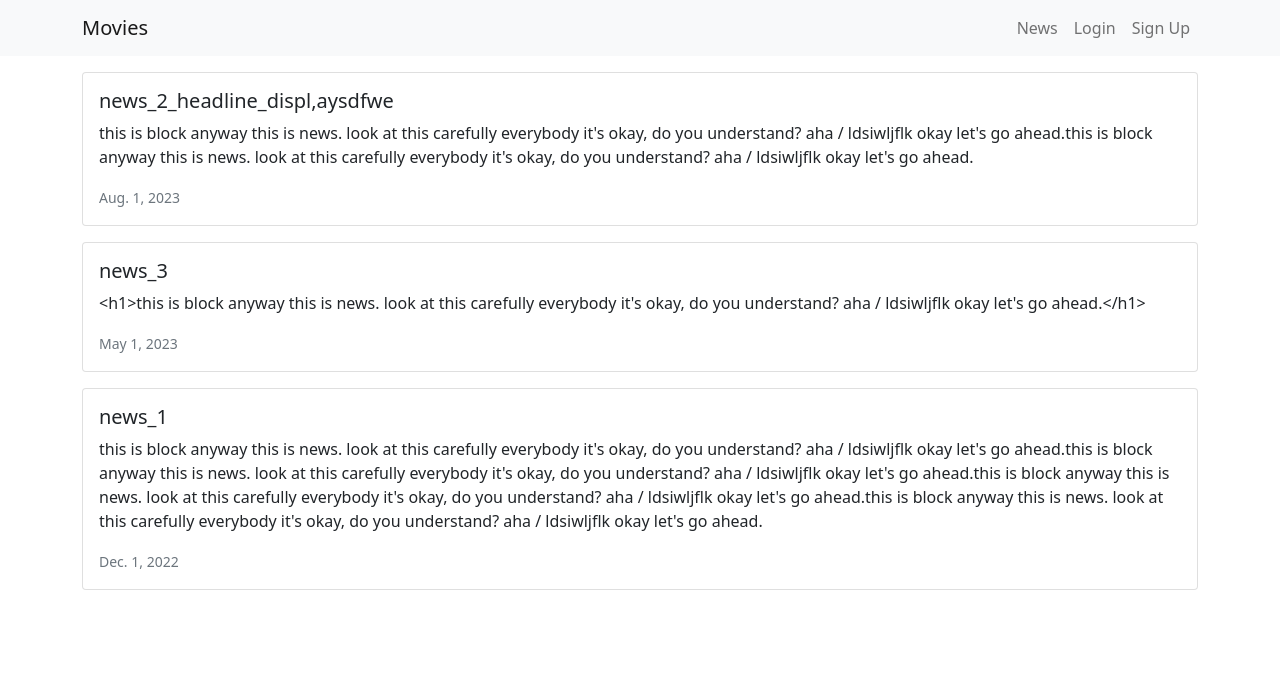
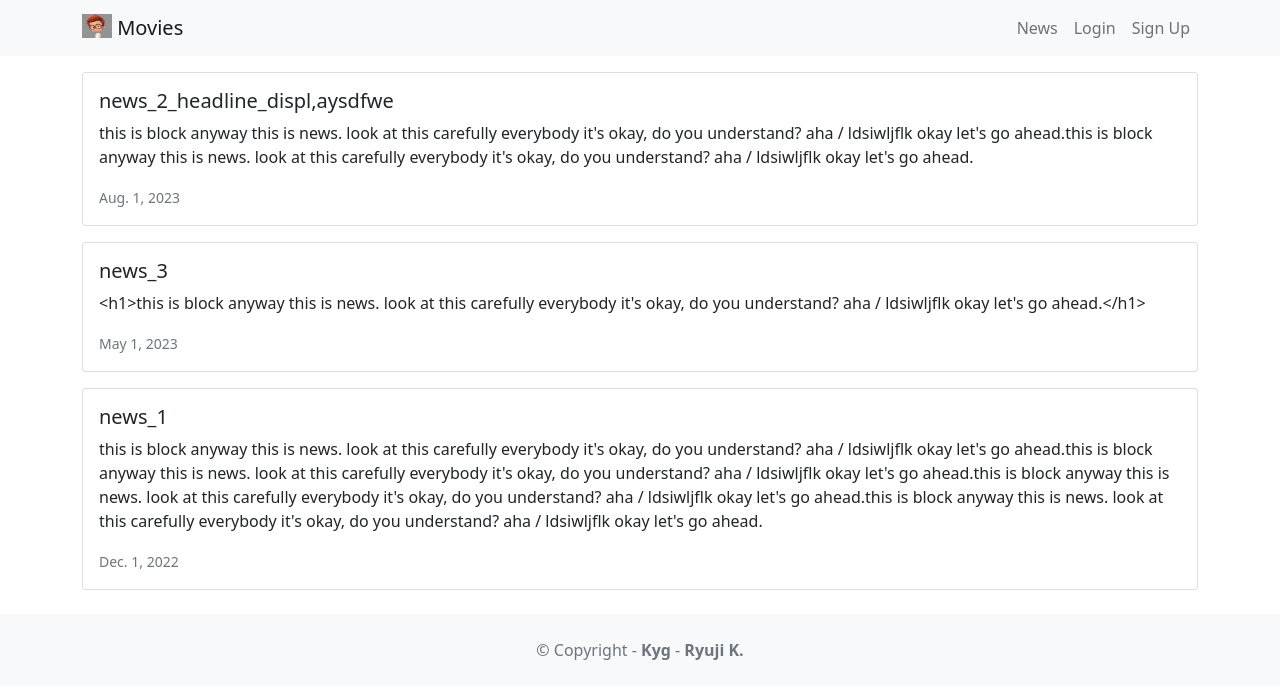
Before and after one commit to amandacharles556/Django_MovieReviews, a Django app: page /news/ in a window 1280 px wide. Shown: the top 699 px of the page. Run offline with Django 4.2, Linux system fonts and the light colour scheme; data comes from the database, SQL or seed files in the repository.

Commit message:
add footer, manage static files

```diff
--- a/moviereviews/settings.py
+++ b/moviereviews/settings.py
@@ -137,3 +137,4 @@ DEFAULT_AUTO_FIELD = 'django.db.models.BigAutoField'
 
 MEDIA_ROOT = os.path.join(BASE_DIR, 'media')
 MEDIA_URL = '/media/'
+STATICFILES_DIRS = [BASE_DIR / 'moviereviews/static',]
--- a/moviereviews/templates/base.html
+++ b/moviereviews/templates/base.html
@@ -18,7 +18,17 @@
   <body>
     <nav class="navbar navbar-expand-lg navbar-light bg-light mb-3">
       <div class="container">
-        <a class="navbar-brand" href="#">Movies</a>
+        <a class="navbar-brand" href="{% url 'home' %}">
+          {% load static %}
+          <img
+            src="{% static 'images/movie00.jpg' %}"
+            alt=""
+            width="30"
+            height="24"
+            class="d-inline-block align-text-top"
+          />
+          Movies
+        </a>
         <button
           class="navbar-toggler"
           type="button"
@@ -32,7 +42,7 @@
         </button>
         <div class="collapse navbar-collapse" id="navbarNavAltMarkup">
           <div class="navbar-nav ms-auto">
-            <a class="nav-link" href="#">News</a>
+            <a class="nav-link" href="{% url 'news' %}">News</a>
             <a class="nav-link" href="#">Login</a>
             <a class="nav-link" href="#">Sign Up</a>
           </div>
@@ -40,5 +50,25 @@
       </div>
     </nav>
     <div class="container">{% block content %} {% endblock content %}</div>
+    <footer class="text-center text-lg-start bg-light text-muted mt-4">
+      <div class="text-center p-4">
+        © Copyright -
+        <a
+          class="text-reset fw-bold text-decoration-none"
+          target="_blank"
+          href="https://learning.oreilly.com/library/view/django-4-for"
+        >
+          Kyg
+        </a>
+        -
+        <a
+          class="text-reset fw-bold text-decoration-none"
+          target="_blank"
+          href="https://learning.oreilly.com/library/view/django-4-for"
+        >
+          Ryuji K.
+        </a>
+      </div>
+    </footer>
   </body>
 </html>
```
Also changed, not shown: README.md, moviereviews/static/images/movie00.jpg (added).
